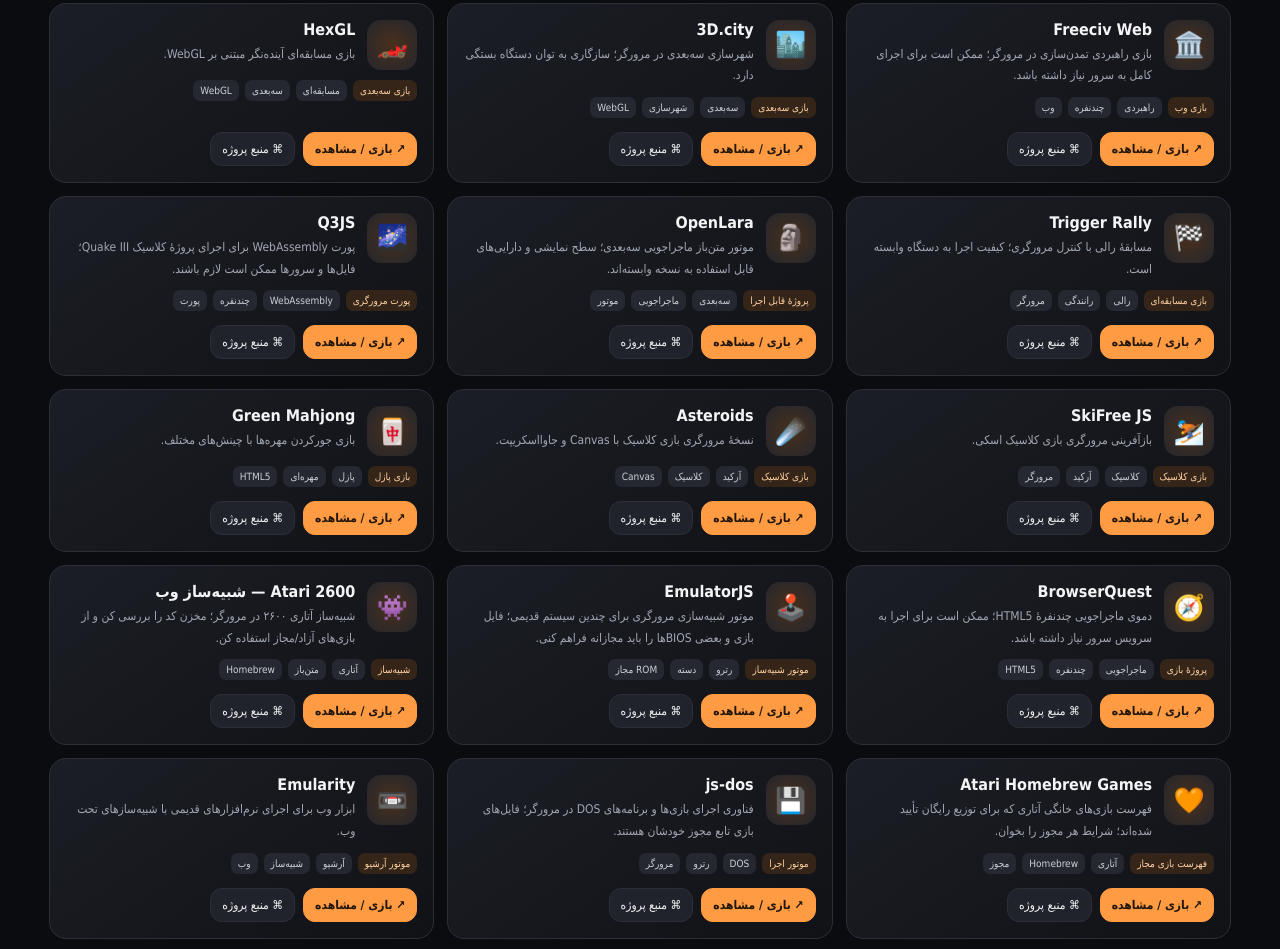
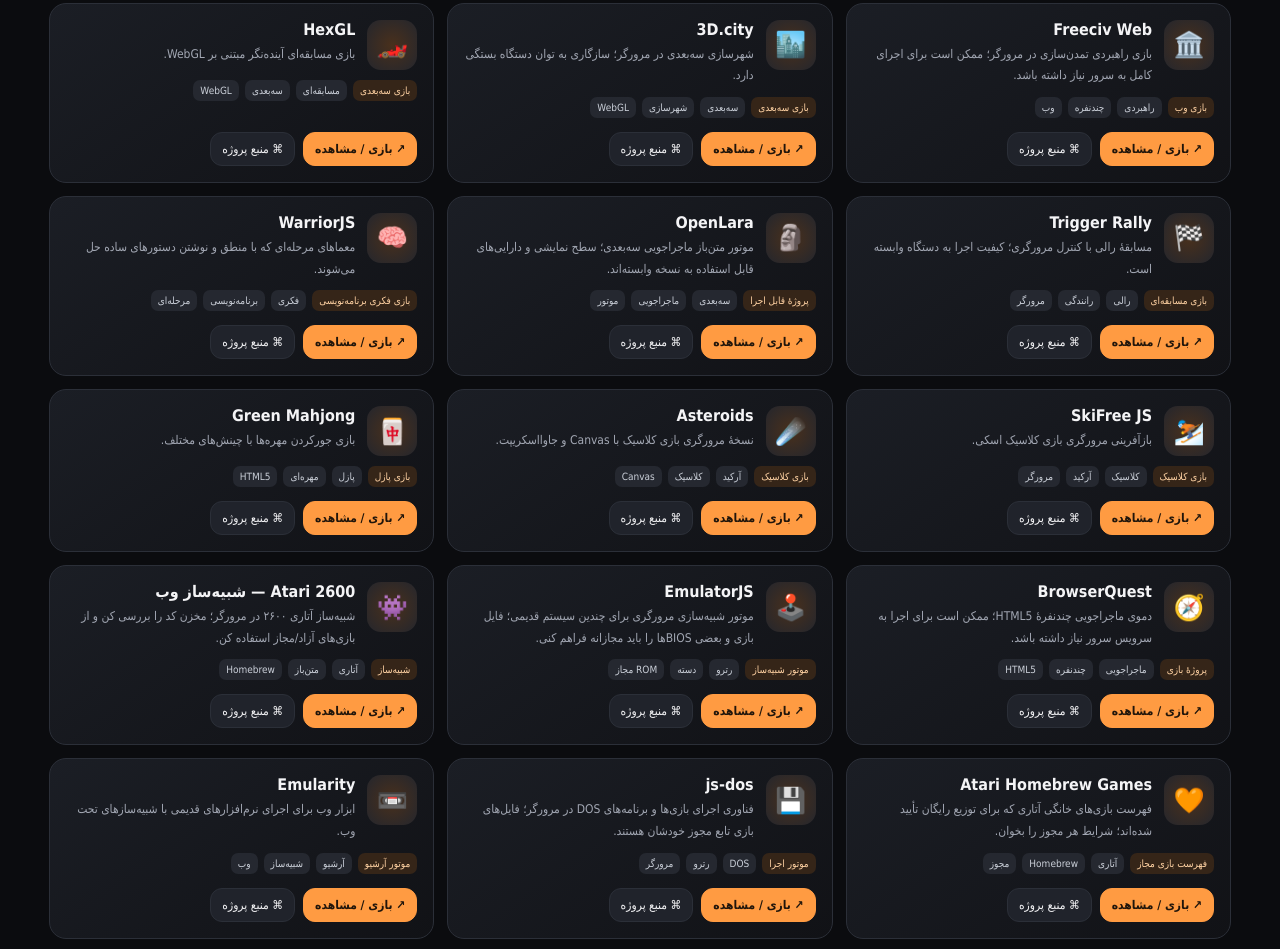
Before and after one commit to sahandse/games, a plain HTML site: page library.html in a window 1280 px wide. Shown: the part 1344-2293 px from the top of the page. Drawn offline with Linux system fonts and the light colour scheme.

Commit message:
Refine library with coding puzzle game

```diff
--- a/library.html
+++ b/library.html
@@ -34,7 +34,7 @@ const items=[
 {id:'hexgl',name:'HexGL',icon:'🏎️',cat:'3d',kind:'بازی سه‌بعدی',desc:'بازی مسابقه‌ای آینده‌نگر مبتنی بر WebGL.',play:'https://hexgl.bkcore.com/',repo:'https://github.com/BKcore/HexGL',tags:['مسابقه‌ای','سه‌بعدی','WebGL']},
 {id:'trigger',name:'Trigger Rally',icon:'🏁',cat:'3d',kind:'بازی مسابقه‌ای',desc:'مسابقهٔ رالی با کنترل مرورگری؛ کیفیت اجرا به دستگاه وابسته است.',play:'https://trigger-rally.com/',repo:'https://github.com/Code-Bullet/TriggerRally',tags:['رالی','رانندگی','مرورگر']},
 {id:'openlara',name:'OpenLara',icon:'🗿',cat:'3d',kind:'پروژهٔ قابل اجرا',desc:'موتور متن‌باز ماجراجویی سه‌بعدی؛ سطح نمایشی و دارایی‌های قابل استفاده به نسخه وابسته‌اند.',play:'https://github.com/XProger/OpenLara',repo:'https://github.com/XProger/OpenLara',tags:['سه‌بعدی','ماجراجویی','موتور']},
-{id:'q3js',name:'Q3JS',icon:'🌌',cat:'3d',kind:'پورت مرورگری',desc:'پورت WebAssembly برای اجرای پروژهٔ کلاسیک Quake III؛ فایل‌ها و سرورها ممکن است لازم باشند.',play:'https://github.com/inolen/quakejs',repo:'https://github.com/inolen/quakejs',tags:['WebAssembly','چندنفره','پورت']},
+{id:'warriorjs',name:'WarriorJS',icon:'🧠',cat:'arcade',kind:'بازی فکری برنامه‌نویسی',desc:'معماهای مرحله‌ای که با منطق و نوشتن دستورهای ساده حل می‌شوند.',play:'https://warriorjs.com/',repo:'https://github.com/WarriorJS/warriorjs',tags:['فکری','برنامه‌نویسی','مرحله‌ای']},
 {id:'ski',name:'SkiFree JS',icon:'⛷️',cat:'arcade',kind:'بازی کلاسیک',desc:'بازآفرینی مرورگری بازی کلاسیک اسکی.',play:'https://github.com/basicallydan/skifree.js',repo:'https://github.com/basicallydan/skifree.js',tags:['کلاسیک','آرکید','مرورگر']},
 {id:'asteroids',name:'Asteroids',icon:'☄️',cat:'arcade',kind:'بازی کلاسیک',desc:'نسخهٔ مرورگری بازی کلاسیک با Canvas و جاوااسکریپت.',play:'https://github.com/romeric/asteroids',repo:'https://github.com/romeric/asteroids',tags:['آرکید','کلاسیک','Canvas']},
 {id:'mahjong',name:'Green Mahjong',icon:'🀄',cat:'arcade',kind:'بازی پازل',desc:'بازی جورکردن مهره‌ها با چینش‌های مختلف.',play:'https://github.com/Kekule/GreenMahjong',repo:'https://github.com/Kekule/GreenMahjong',tags:['پازل','مهره‌ای','HTML5']},
```
